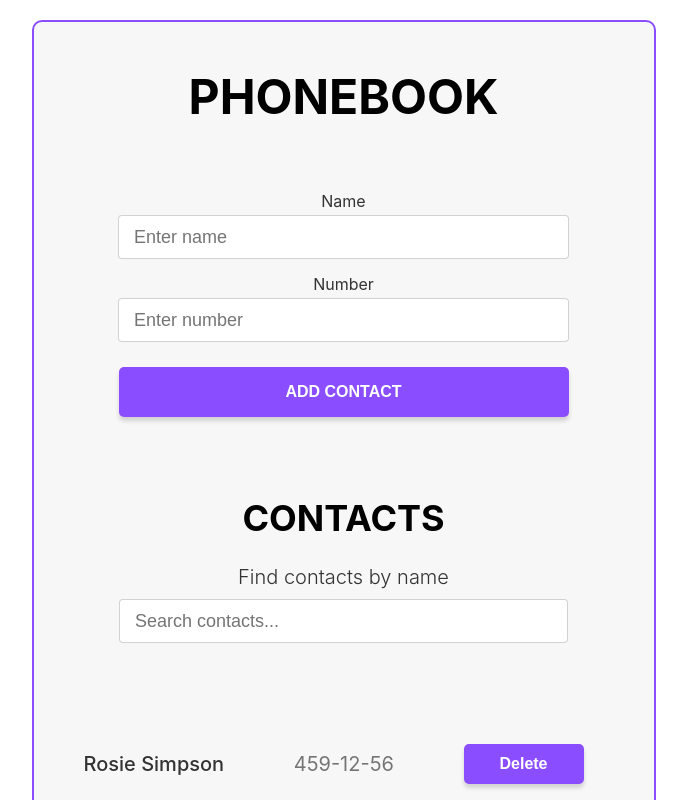
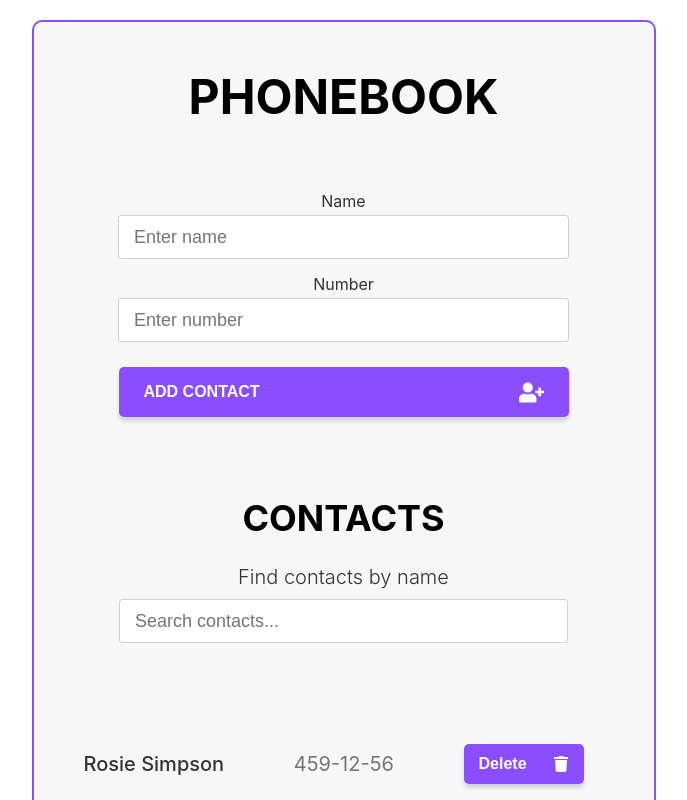
Before and after one commit to VitaliyOvsiienko/goit-react-hw-02-phonebook, a React (Create React App) app: page / in a window 1280 px wide. Shown: the top 800 px of the page, without its empty margins (304-991 px from the left). Built offline with nearby package versions, Linux system fonts and the light colour scheme.

Commit message:
add icons

```diff
--- a/package.json
+++ b/package.json
@@ -12,6 +12,7 @@
     "prop-types": "^15.8.1",
     "react": "^18.1.0",
     "react-dom": "^18.1.0",
+    "react-icons": "^4.8.0",
     "react-scripts": "5.0.1",
     "web-vitals": "^2.1.3"
   },
--- a/src/components/ContactForm/ContactForm.jsx
+++ b/src/components/ContactForm/ContactForm.jsx
@@ -1,6 +1,7 @@
 import { Component } from "react";
 import PropTypes from 'prop-types'
-import { Form, Label, Input, Button, } from "./ContactForm.styled";
+import { Form, Label, Input, Button } from "./ContactForm.styled";
+import { FaUserPlus } from "react-icons/fa";
 
 
 export class ContactForm extends Component {
@@ -51,7 +52,7 @@ export class ContactForm extends Component {
                         title="Phone number must be digits and can contain spaces, dashes, parentheses and can start with +"
                         required
                     />
-                    <Button type="submit">Add contact</Button>
+                <Button type="submit">Add contact<FaUserPlus /></Button>
                 </Form>
         );
     }
--- a/src/components/ContactForm/ContactForm.styled.jsx
+++ b/src/components/ContactForm/ContactForm.styled.jsx
@@ -59,4 +59,16 @@ export const Button = styled.button`
         background-color: #6e39b8;
         transform: scale(1.01);
     }
+     display: flex;
+    justify-content: center;
+    align-items: center;
+ padding-left: 25px;
+ padding-right: 25px;
+
+
+    svg {
+        width: 25px;
+        height: 25px;
+        margin-left: auto;
+    }
 `;
--- a/src/components/ContactItem/ContactItem.jsx
+++ b/src/components/ContactItem/ContactItem.jsx
@@ -1,12 +1,13 @@
 import PropTypes from 'prop-types';
-import { Item, Text, Button, } from './ContactItem.style';
+import { Item, Text, Button,} from './ContactItem.style';
+import { FaTrash } from "react-icons/fa";
 
 export const ContactItem = ({ id, name, number, onDeleteContact }) => {
     return (
         <Item>
             <Text>{name}</Text>
             <Text>{number}</Text>
-            <Button type='button' onClick={() => onDeleteContact(id)}>Delete</Button>
+            <Button type='button' onClick={() => onDeleteContact(id)}>Delete<FaTrash/></Button>
         </Item>
     );
 };
--- a/src/components/ContactItem/ContactItem.style.jsx
+++ b/src/components/ContactItem/ContactItem.style.jsx
@@ -18,8 +18,12 @@ export const Text = styled.p`
 `;
 
 export const Button = styled.button`
+    display: flex;
+    align-items: center;
+    justify-content: space-between;
     min-width: 120px;
     height: 40px;
+    padding: 0 15px;
     border: none;
     border-radius: 5px;
     box-shadow: 0px 4px 4px rgba(0, 0, 0, 0.15);
--- a/src/components/Filter/Filter.jsx
+++ b/src/components/Filter/Filter.jsx
@@ -4,16 +4,14 @@ import { Label, Input } from './Filter.styled';
 export const Filter = ({ value, onChange }) => {
     return (
         <>
-            <Label htmlFor='search'>
-                Find contacts by name
+            <Label htmlFor='search'>Find contacts by name
                 <Input
                 type="text"
                 name="search"
                 value={value}
                 onChange={onChange}
-                placeholder='Search contacts...'/>
+                placeholder='Search contacts...' />
             </Label>
-
         </>
     )
 };
--- a/src/components/Filter/Filter.styled.jsx
+++ b/src/components/Filter/Filter.styled.jsx
@@ -7,9 +7,11 @@ export const Label = styled.label`
     font-size: 20px;
     font-weight: 300;
 
+
 `;
 
 export const Input = styled.input`
+position: relative;
 display: block;
 margin-top: 10px;
     width: 430px;
@@ -19,7 +21,6 @@ margin-top: 10px;
     background-color: #fff;
     outline: none;
     padding-left: 15px;
-    /* margin-left: 20px; */
     margin-bottom: 30px;
     font-weight: 500;
     font-size: 18px;
```
Also changed, not shown: 1 other file (tests, documents, lock files or other folders).
